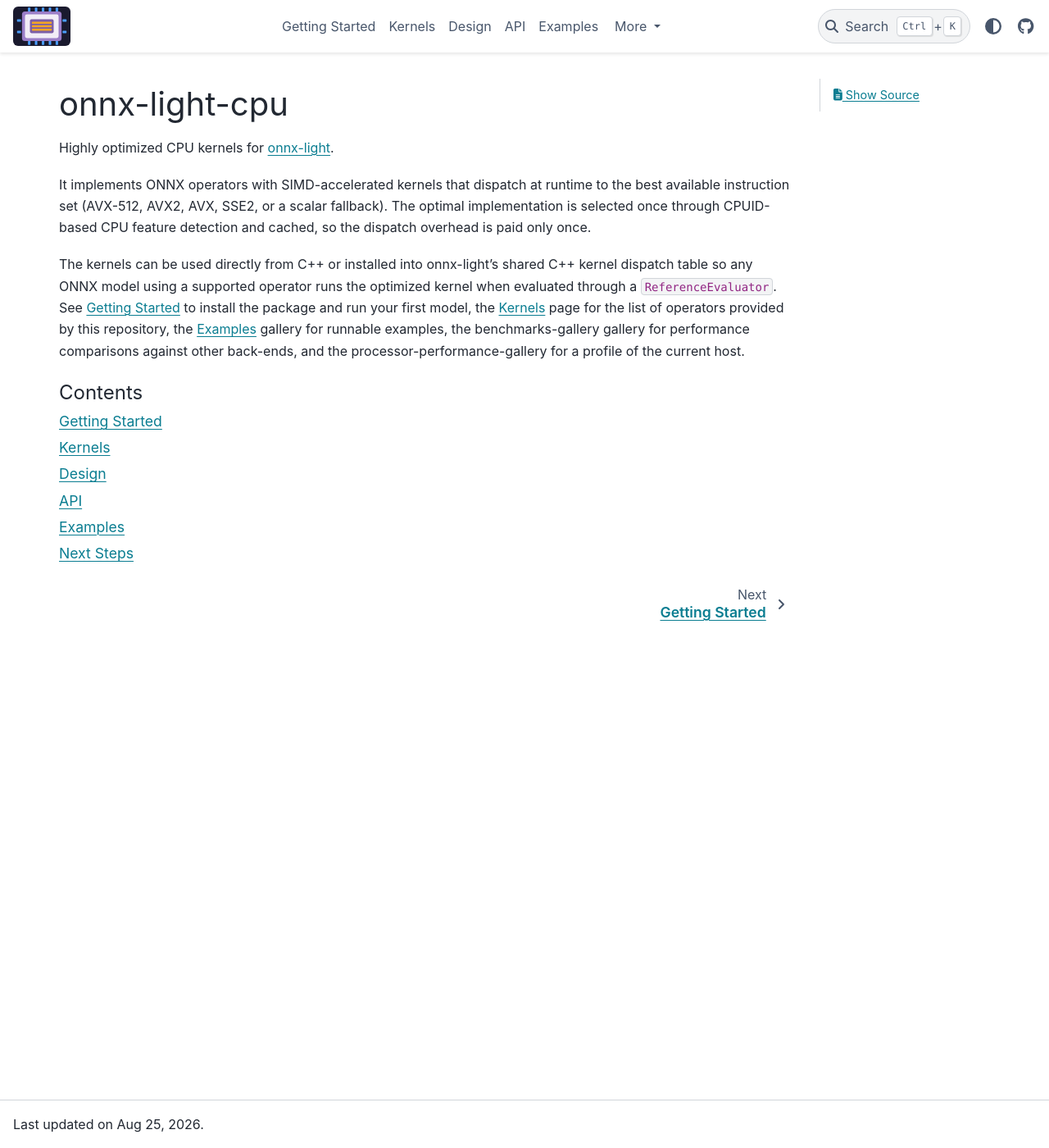
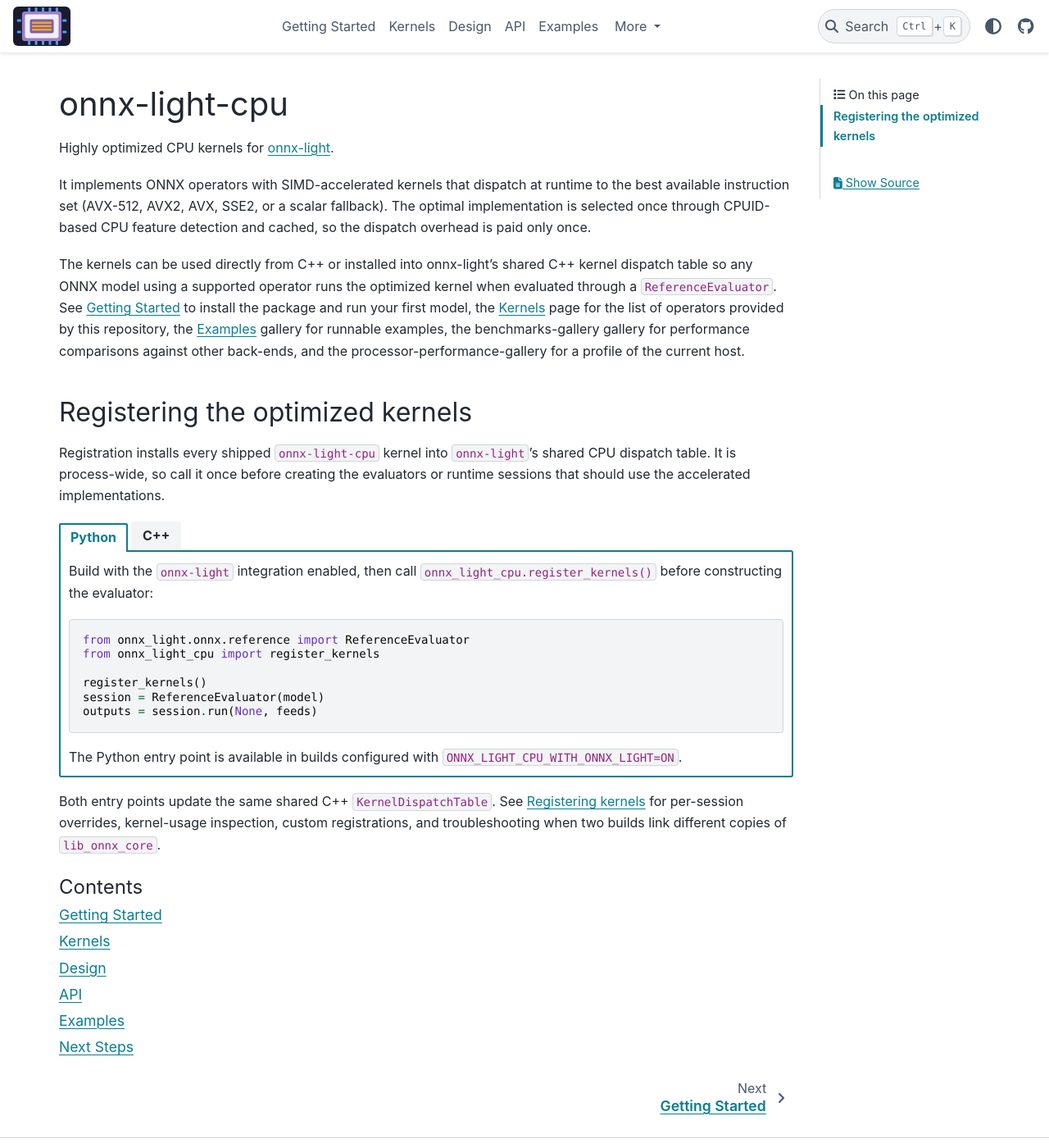
Before and after one commit to xadupre/onnx-light-cpu, a Sphinx documentation site: the page built from docs/index.rst, in a window 1280 px wide and 1400 px high. Shown: the whole window at 82% size. Built offline with Sphinx 7.4.7 and the PyData theme 0.15.4, drawn with Linux system fonts in a browser that asks for light colours; pages that are not in the unit, such as notebooks, are missing from menus.

Commit message:
Document kernel registration on main page (#438)
Co-authored-by: Copilot <223556219+Copilot@users.noreply.github.com>

```diff
--- a/docs/conf.py
+++ b/docs/conf.py
@@ -15,6 +15,7 @@ extensions = [
     "sphinx_copybutton",
     "sphinxcontrib.jquery",
     "sphinx_datatables",
+    "sphinx_design",
     "sphinx_gallery.gen_gallery",
     "sphinx_reredirects",
     "kernel_pages",
--- a/docs/index.rst
+++ b/docs/index.rst
@@ -19,6 +19,57 @@ optimized kernel when evaluated through a ``ReferenceEvaluator``. See
 gallery for performance comparisons against other back-ends, and the
 :ref:`processor-performance-gallery` for a profile of the current host.
 
+Registering the optimized kernels
+---------------------------------
+
+Registration installs every shipped ``onnx-light-cpu`` kernel into
+``onnx-light``'s shared CPU dispatch table. It is process-wide, so call it once
+before creating the evaluators or runtime sessions that should use the
+accelerated implementations.
+
+.. tab-set::
+
+   .. tab-item:: Python
+
+      Build with the ``onnx-light`` integration enabled, then call
+      ``onnx_light_cpu.register_kernels()`` before constructing the evaluator:
+
+      .. code-block:: python
+
+         from onnx_light.onnx.reference import ReferenceEvaluator
+         from onnx_light_cpu import register_kernels
+
+         register_kernels()
+         session = ReferenceEvaluator(model)
+         outputs = session.run(None, feeds)
+
+      The Python entry point is available in builds configured with
+      ``ONNX_LIGHT_CPU_WITH_ONNX_LIGHT=ON``.
+
+   .. tab-item:: C++
+
+      Link ``onnx_light_cpu::lib_onnx_light_cpu_kernels`` and register the
+      kernels before constructing an ``onnx-light`` runtime session:
+
+      .. code-block:: cpp
+
+         #include <onnx_light_cpu/kernels/register_kernels.h>
+
+         int main() {
+           onnx_light_cpu::RegisterAllKernels();
+
+           // RuntimeSession and ReferenceEvaluator now resolve supported
+           // CPU operators to the onnx-light-cpu implementations.
+         }
+
+      The native integration is built with
+      ``-DONNX_LIGHT_CPU_WITH_ONNX_LIGHT=ON``.
+
+Both entry points update the same shared C++ ``KernelDispatchTable``. See
+:doc:`design/registering_kernels` for per-session overrides, kernel-usage
+inspection, custom registrations, and troubleshooting when two builds link
+different copies of ``lib_onnx_core``.
+
 .. toctree::
    :maxdepth: 1
    :caption: Contents
--- a/pyproject.toml
+++ b/pyproject.toml
@@ -47,6 +47,7 @@ docs = [
     "sphinx>=7",
     "sphinx-copybutton",
     "sphinx-datatables",
+    "sphinx-design",
     "sphinx-gallery",
     "sphinx-reredirects",
 ]
```
Also changed, not shown: 1 other file.
